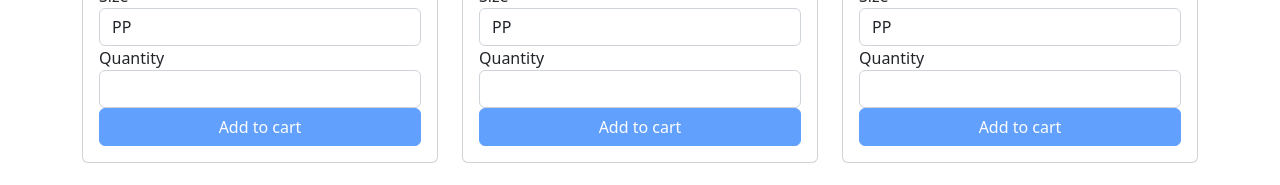
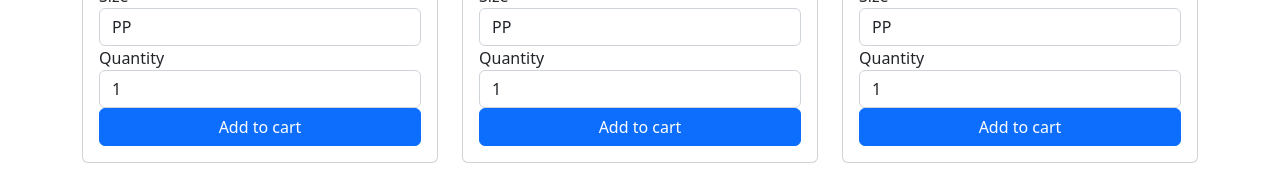
Before and after one commit to purchasestore/shopez-atacado, a React (Create React App) app: page / in a window 1280 px wide. Shown: the part 396-581 px from the top of the page. Built offline with nearby package versions, Linux system fonts and the light colour scheme; grey boxes are pictures that could not be loaded.

Commit message:
fix the add product to cart

```diff
--- a/src/components/ProductList.js
+++ b/src/components/ProductList.js
@@ -1,4 +1,4 @@
-import React from 'react';
+import React, { useState } from 'react';
 import PropTypes from 'prop-types';
 
 const ProductList = ({ addToCart }) => {
@@ -8,6 +8,15 @@ const ProductList = ({ addToCart }) => {
     { name: 'Product 3', price: 24.99, size: ['PP','P','M'], image: 'https://17741.cdn.simplo7.net/static/17741/sku/saia-saia-argola-sexy--p-1663959870905.jpeg', quantity: 0 },
     { name: 'Product 4', price: 14.99, size: ['PP','P','M'], image: 'https://17741.cdn.simplo7.net/static/17741/sku/biquinis-biquini-fio-com-argola-1676509827180.jpeg', quantity: 0 },
   ];
+
+  const [quantity, setQuantity] = useState(1);
+
+  const handleQuantityChange = (e) => {
+    const value = parseInt(e.target.value);
+    if (!isNaN(value)) {
+      setQuantity(value);
+    }
+  };
 
   return (
     <div className="container my-4">
@@ -21,7 +30,7 @@ const ProductList = ({ addToCart }) => {
                 <span className="product-price h5">${product.price.toFixed(2)}</span>
                 <div className="form-group">
                   <label htmlFor="size">Size</label>
-                  <select className="form-control" id="size" onChange={(e) => addToCart({ ...product, size: e.target.value })}>
+                  <select className="form-control" id="size">
                     {product.size.map((size) => (
                       <option key={size} value={size}>{size}</option>
                     ))}
@@ -29,9 +38,9 @@ const ProductList = ({ addToCart }) => {
                 </div>
                 <div className="form-group">
                   <label htmlFor="quantity">Quantity</label>
-                  <input type="number" className="form-control" id="quantity" min="1" onChange={(e) => {if (e.target.value > 0){ addToCart({ ...product, quantity: parseInt(e.target.value), size: e.target.parentNode.previousSibling.value })}}}/>
+                  <input type="number" className="form-control" id="quantity" min="1" value={quantity} onChange={handleQuantityChange} />
                 </div>
-                <button className="btn btn-primary" onClick={() => addToCart({ ...product, quantity: 1, size: product.size[0] })} disabled={!product.quantity}>Add to cart</button>
+                <button className="btn btn-primary" onClick={() => addToCart({ ...product, quantity, size: document.getElementById('size').value })} disabled={quantity < 1}>Add to cart</button>
               </div>
             </div>
           </div>
```
